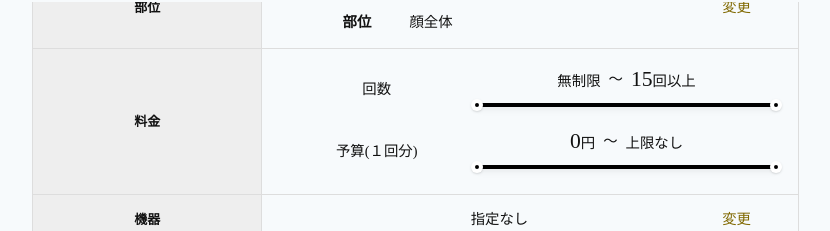
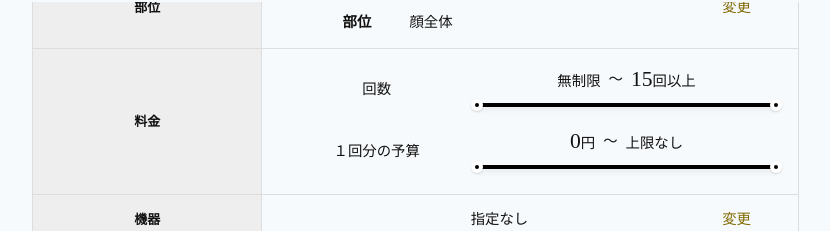
Before and after one commit to shunyasan/next-salon-blog, a Next.js app: page /lady/plan in a window 1280 px wide. Shown: the part 798-1029 px from the top of the page, without its empty margins (224-1054 px from the left). Built offline with nearby package versions, Linux system fonts and the light colour scheme; no server answers; the database is empty; a web font is replaced by a local one.

Commit message:
予算の名称変更

```diff
--- a/src/components/organisms/box/PlanSearchBox.tsx
+++ b/src/components/organisms/box/PlanSearchBox.tsx
@@ -89,8 +89,8 @@ export const PlanSearchBox: FC<Props> = (props) => {
               </Flex>
               <Flex alignItems={"center"} justifyContent="space-between">
                 <Flex w="40%" wrap={"wrap"} justifyContent="center">
+                  <Text>１回分の</Text>
                   <Text>予算</Text>
-                  <Text>(１回分)</Text>
                 </Flex>
                 <Box w="60%">
                   <PriceSlider
```
